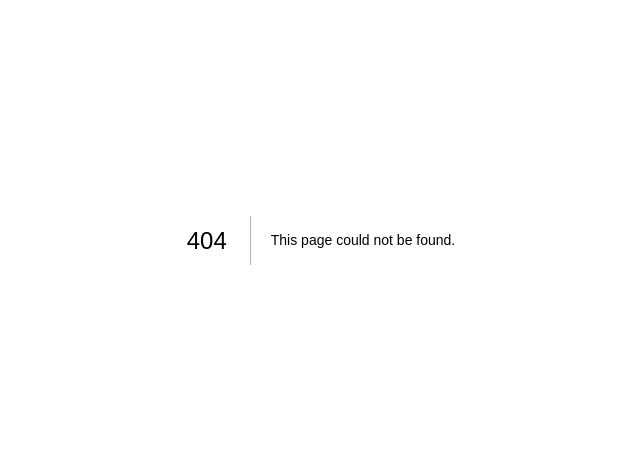
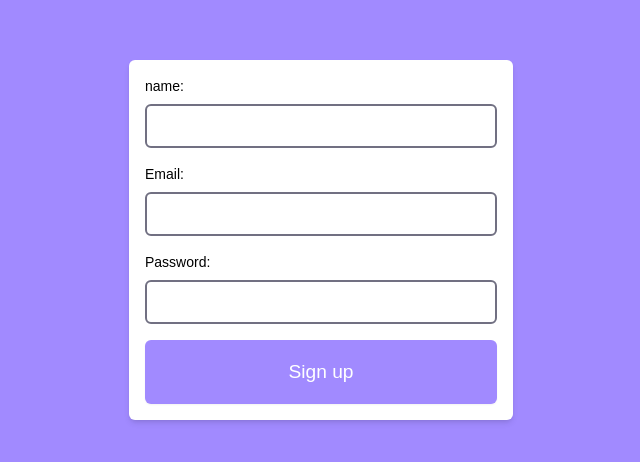
Before and after one commit to YasserRABIE/TODO-app-front-end, a Next.js app in the folder todo-app-front-end/: page /register in a window 1280 px wide. Before the commit this address had no page. Shown: the part 160-622 px from the top of the page, without its empty margins (319-959 px from the left). Built offline with nearby package versions, Linux system fonts and the light colour scheme; a web font is replaced by a local one.

Commit message:
Fix registration page routing

```diff
--- a/todo-app-front-end/src/app/components/Register/components/RegisterForm/index.tsx
+++ b/todo-app-front-end/src/app/components/Register/components/RegisterForm/index.tsx
@@ -2,11 +2,14 @@
 import Input from "@/app/reusable/Input";
 import { makeRequest } from "@/app/scripts/makeRequest";
 import React, { FormEvent, useState } from "react";
+import { useRouter } from "next/navigation";
 import Lottie from "lottie-react";
 import data from "../../../../assets/lottie/Animation_loading.json";
 import Cookies from "js-cookie";
 
 function Index() {
+   const router = useRouter();
+
    const [loading, setLoading] = useState(false);
    const [name, setName] = useState("");
    const [email, setEmail] = useState("");
@@ -29,6 +32,7 @@ function Index() {
       }
 
       Cookies.set("Authorization", result.response.data.token);
+      router.push("/");
 
       setName("");
       setEmail("");
@@ -38,7 +42,7 @@ function Index() {
    };
 
    return (
-      <form onSubmit={createAccount} className="felx flex-col w-96 p-4 bg-white rounded-md shadow-md">
+      <form id="/register" onSubmit={createAccount} className="felx flex-col w-96 p-4 bg-white rounded-md shadow-md">
          <Input dataState={name} setData={setName} type="usernamw" label="name:" />
          <Input dataState={email} setData={setEmail} type="email" label="Email:" />
          <Input dataState={password} setData={setPassword} type="password" label="Password:" />
--- a/todo-app-front-end/src/app/components/Register/index.tsx
+++ /dev/null
@@ -1,8 +0,0 @@
-import React from "react";
-import RegisterForm from "./components/RegisterForm";
-
-function index() {
-   return <RegisterForm />;
-}
-
-export default index;
--- a/todo-app-front-end/src/app/page.tsx
+++ b/todo-app-front-end/src/app/page.tsx
@@ -1,11 +1,17 @@
-import Register from "./components/Register";
+"use client";
+import Cookies from "js-cookie";
+import { useRouter } from "next/navigation";
 
 export default function Home() {
+   const router = useRouter();
+
+   if (!Cookies.get("Authorization")) {
+      router.push("/register");
+   }
+
    return (
       <main className="bg-primary h-screen">
-         <div className="h-full flex items-center justify-center">
-            <Register />
-         </div>
+         <div className="h-full flex items-center justify-center"></div>
       </main>
    );
 }
--- /dev/null
+++ b/todo-app-front-end/src/app/register/page.tsx
@@ -0,0 +1,15 @@
+import React from "react";
+import RegisterForm from "../components/Register/components/RegisterForm";
+import "../style.css";
+
+function Register() {
+   return (
+      <section className="bg-primary h-screen">
+         <div className="h-full flex items-center justify-center">
+            <RegisterForm />
+         </div>
+      </section>
+   );
+}
+
+export default Register;
```
